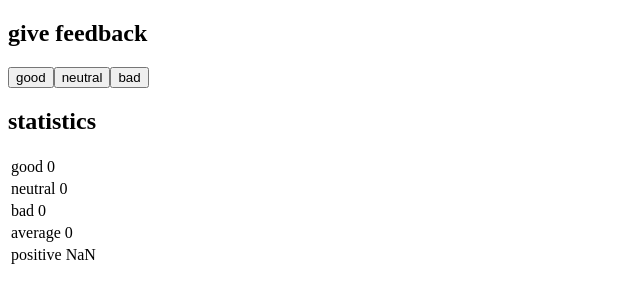
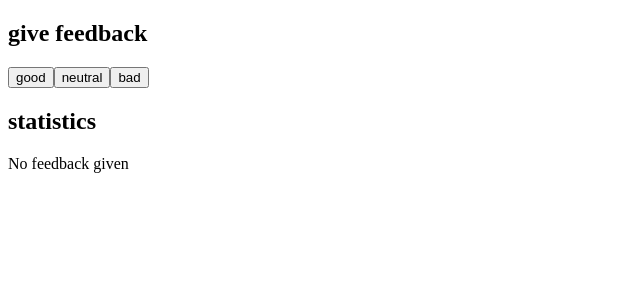
Before and after one commit to yuqingwwang/FullStackOpen, a React (Create React App) app in the folder part1/unicafe/: page / in a window 1280 px wide. Shown: the top 302 px of the page, without its empty margins (0-640 px from the left). Built offline with nearby package versions, Linux system fonts and the light colour scheme.

Commit message:
step4 done

```diff
--- a/part1/unicafe/src/App.js
+++ b/part1/unicafe/src/App.js
@@ -14,6 +14,14 @@ const Header = ({good, neutral, bad, setGood, setNeutral, setBad}) => {
 }
 
 const Stats = ({good, neutral, bad}) => {
+  if ((good+neutral+bad) === 0) {
+    return (
+      <>
+        <h2>statistics</h2>
+        <p>No feedback given</p>
+      </>
+    );
+  }
   const avr = (good*scoreDict['good'] + neutral*scoreDict['neutral'] + bad*scoreDict['bad'])/3
   const positivePercent = good/(good+neutral+bad)
   return(<><h2>statistics</h2>
```
